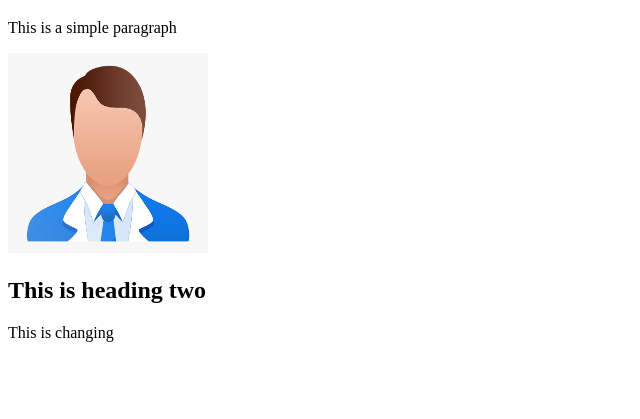
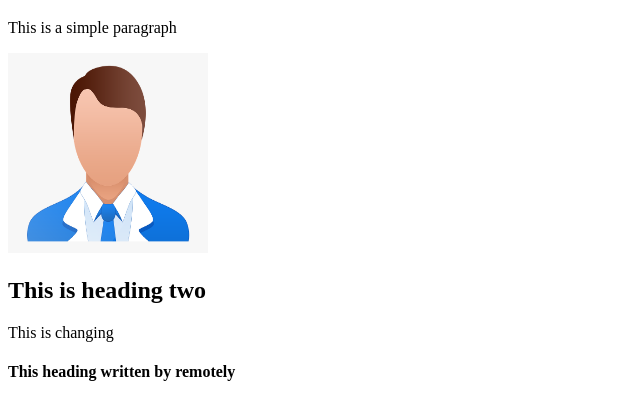
Before and after one commit to coder-mizanur/Git-Practice, a plain HTML site: page index.html in a window 1280 px wide. Shown: the part 61-480 px from the top of the page, without its empty margins (0-640 px from the left). Drawn offline with Linux system fonts and the light colour scheme.

Commit message:
Remotely changed

```diff
--- a/index.html
+++ b/index.html
@@ -10,5 +10,6 @@
 	<img src="photos/picture.png" alt="dummy images" width="200" height="200" />
 	<h2>This is heading two</h2>
 	<p>This is changing</p>
+	<h4>This heading written by remotely</h4>
 </body>
 </html>
```
